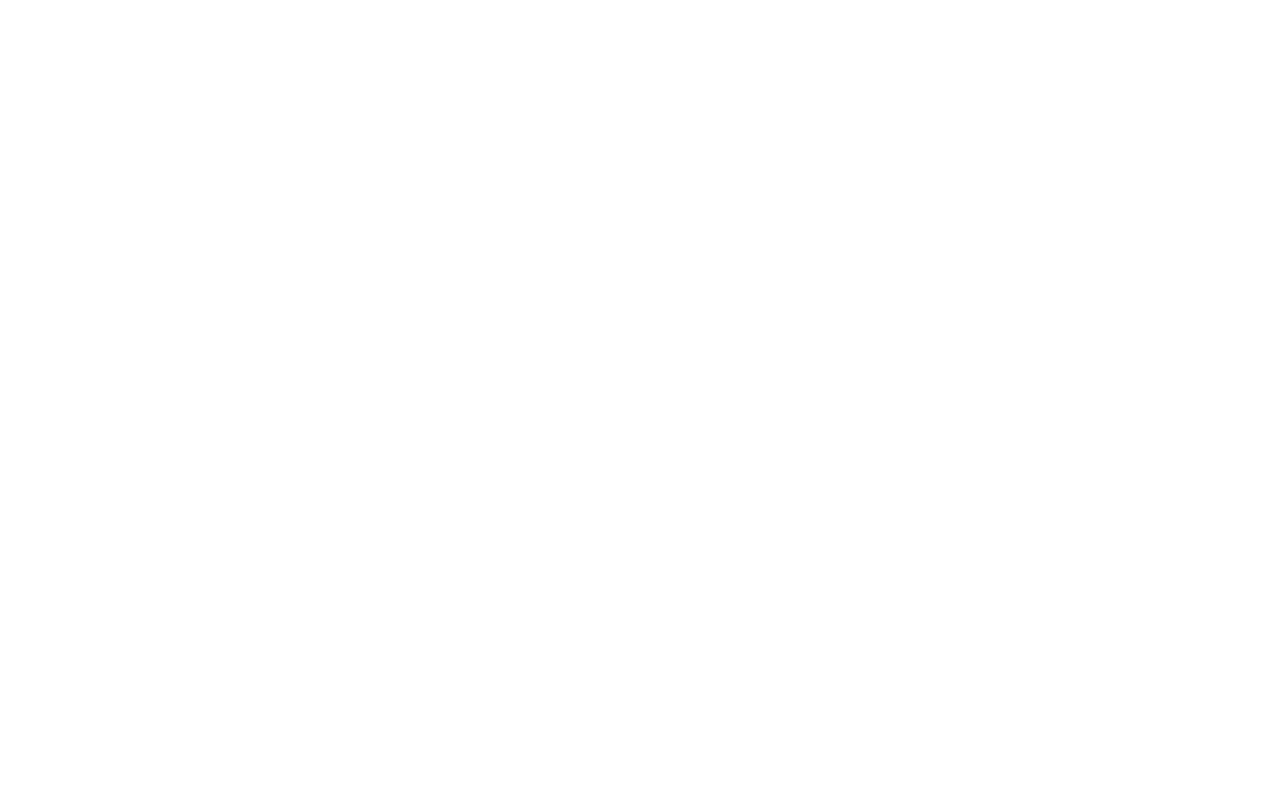
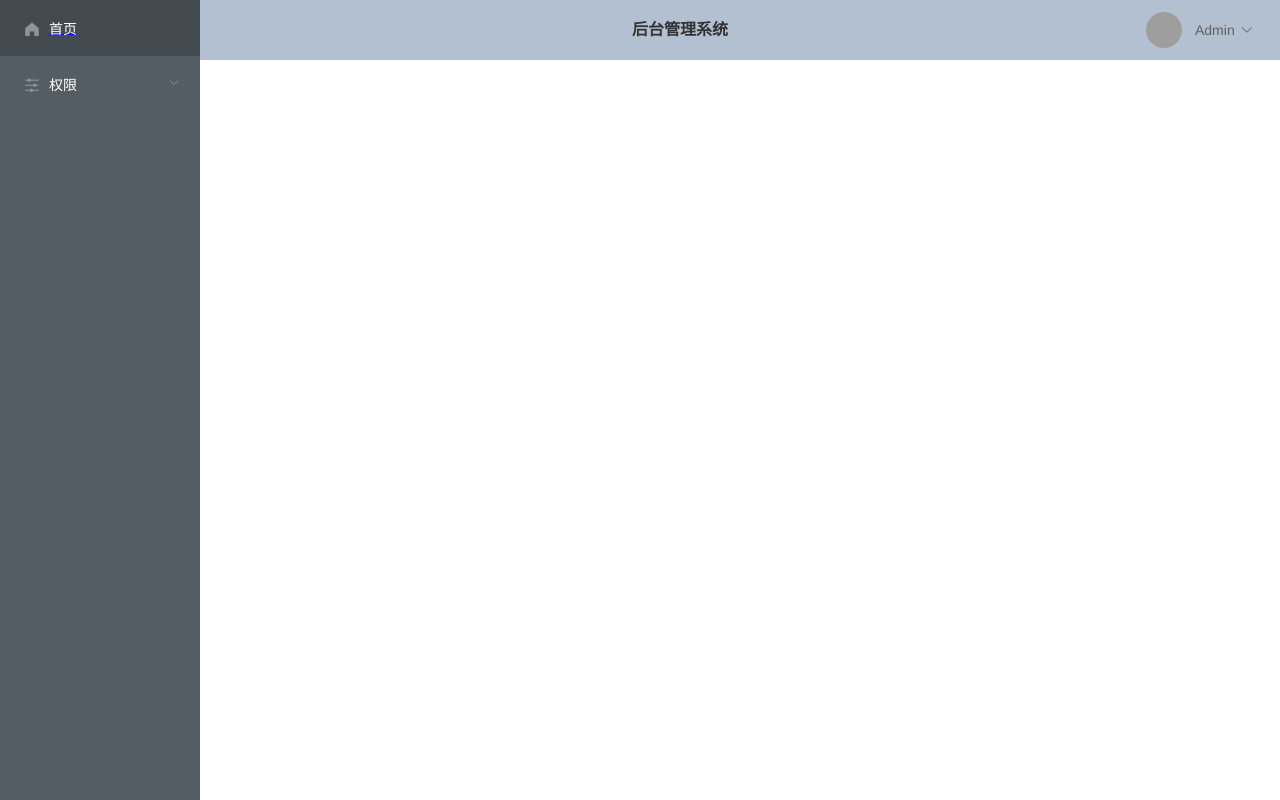
Before and after one commit to AdgerJay518/hmanage-admin-vue, a Vue app: page /ums in a window 1280 px wide. Built offline with nearby package versions, Linux system fonts and the light colour scheme; grey boxes are pictures that could not be loaded.

Commit message:
后台管理界面基本框架完成

```diff
--- a/package.json
+++ b/package.json
@@ -14,6 +14,7 @@
     "qs": "^6.10.1",
     "svg-sprite-loader": "^6.0.6",
     "vue": "^2.6.11",
+    "vue-burger-menu": "^2.0.5",
     "vue-router": "^3.2.0",
     "vuex": "^3.4.0"
   },
--- a/src/mock.js
+++ b/src/mock.js
@@ -1,5 +1,3 @@
-import request from "./axios";
-
 const Mock=require('mockjs')
 const Random=Mock.Random
 let Result={
@@ -24,3 +22,18 @@
 
     return Result
 })
+
+Mock.mock('/ums/UserInfo','get',()=>{
+    Result.data={
+        id:"",
+        username:"Admin",
+        avatar:"https://cube.elemecdn.com/0/88/03b0d39583f48206768a7534e55bcpng.png"
+    }
+
+    return Result
+})
+
+Mock.mock('/logout','post',()=>{
+
+    return Result
+})
--- a/src/router/index.js
+++ b/src/router/index.js
@@ -8,13 +8,52 @@
   {
     path: '/',
     name: 'Home',
-    component: Home
+    component: Home,
+    children:[
+      {
+        path: '/index',
+        name: 'Index',
+        component: () => import( '../views/Index')
+      },
+    ]
+  },
+  {
+    path: '/ums',
+    name: 'ums',
+    component: Home,
+    meta: {title: '权限', icon: 'ums'},
+    children:[
+      {
+        path: '/ums/admin',
+        name: 'User',
+        component: () => import( '../views/ums/admin/User'),
+        meta: {title: '用户列表', icon: 'ums-admin'}
+      },
+      {
+        path: '/ums/role',
+        name: 'Role',
+        component: () => import( '../views/ums/role/Role'),
+        meta: {title: '角色列表', icon: 'ums-role'}
+      },
+      {
+        path: '/ums/menu',
+        name: 'Menu',
+        component: () => import( '../views/ums/menu/Menu'),
+        meta: {title: '菜单列表', icon: 'ums-menu'}
+      },
+      {
+        path: '/ums/resource',
+        name: 'Resource',
+        component: () => import( '../views/ums/resource/Resource'),
+        meta: {title: '资源列表', icon: 'ums-resource'}
+      }
+    ]
   },
   {
     path: '/Login',
     name: 'Login',
     component: () => import( '../views/Login')
-  }
+  },
 ]
 
 const router = new VueRouter({
--- a/src/store/index.js
+++ b/src/store/index.js
@@ -11,7 +11,10 @@
     SET_TOKEN:(state , token)=>{
       state.token=token
       localStorage.setItem("token",token)
-    }
+    },
+    resetState:(state)=>{
+      state.token=''
+}
   },
   actions: {
   },
--- a/src/views/Home.vue
+++ b/src/views/Home.vue
@@ -1,13 +1,111 @@
 <template>
-  <div>主页</div>
+  <el-container id="all">
+    <el-aside width="200px">
+      <SideMenu></SideMenu>
+    </el-aside>
+    <el-container>
+      <el-header>
+        <strong>后台管理系统</strong>
+        <div class="header-avatar">
+          <el-avatar size="medium" :src="userInfo.avatar"></el-avatar>
+          <el-dropdown>
+          <span class="el-dropdown-link">{{userInfo.username}}<i class="el-icon-arrow-down el-icon--right"></i>
+          </span>
+            <el-dropdown-menu slot="dropdown">
+              <el-dropdown-item><router-link to="/index">首页</router-link></el-dropdown-item>
+              <el-dropdown-item @click.native="logout">退出</el-dropdown-item>
+            </el-dropdown-menu>
+          </el-dropdown>
+        </div>
+      </el-header>
+      <el-main>
+        <router-view>
+        </router-view>
+      </el-main>
+    </el-container>
+  </el-container>
 </template>
 
 <script>
+import SideMenu from "./layout/SideMenu";
+
 export default {
-  name: "Home"
+  name: "Home",
+  components:{
+    SideMenu,
+  },
+
+  data(){
+    return{
+      userInfo:{
+        id:"",
+        username:"",
+        avatar:""
+      }
+    }
+  },
+  created() {
+    this.getUserInfo()
+  },
+  methods:{
+    getUserInfo(){
+      this.$axios.get("/ums/UserInfo").then(res=>{
+        this.userInfo=res.data.data
+      })
+    },
+    logout(){
+      this.$axios.post("/logout").then(res=>{
+        localStorage.clear()
+        sessionStorage.clear()
+        this.$store.commit("resetState")
+        this.$router.push("/Login")
+      })
+    },
+  }
+
 }
 </script>
 
 <style scoped>
+a{
+  text-decoration: none;
+}
+.header-avatar{
+  width: 120px;
+  float: right;
+  display: flex;
+  justify-content: space-around;
+  align-items: center;
+}
+.el-dropdown-link {
+  cursor: pointer;
+}
+#all{
+  padding: 0;
+  margin: 0;
+  height: 100%;
+  width: 100%;
+  position: absolute;
+  top: 0;
+  left: 0;
+}
+.el-header {
+  background-color: #B3C0D1;
+  color: #333;
+  text-align: center;
+  line-height: 60px;
+}
 
+.el-aside {
+  background-color: #D3DCE6;
+  color: #333;
+  text-align:left;
+  line-height: 200px;
+}
+
+.el-main {
+
+  text-align: center;
+  line-height: 160px;
+}
 </style>
--- /dev/null
+++ b/src/views/Index.vue
@@ -0,0 +1,13 @@
+<template>
+  <div>主页</div>
+</template>
+
+<script>
+export default {
+  name:"Index"
+}
+</script>
+
+<style scoped>
+
+</style>
--- /dev/null
+++ b/src/views/layout/SideMenu.vue
@@ -0,0 +1,80 @@
+<template>
+  <el-menu
+      default-active="2"
+      class="el-menu-vertical-demo"
+      background-color="#545c64"
+      text-color="#fff"
+      active-text-color="#ffd04b"
+  >
+    <router-link to="/index">
+    <el-menu-item index="Index">
+      <template slot="title">
+        <i class="el-icon-s-home"></i>
+        <span slot="title">首页</span>
+      </template>
+    </el-menu-item>
+    </router-link>
+    <el-submenu index="0">
+      <template slot="title">
+        <i class="el-icon-s-operation"></i>
+        <span>权限</span>
+      </template>
+      <router-link to="/ums/admin">
+        <el-menu-item index="1-1">
+          <template slot="title">
+            <i class="el-icon-s-custom"></i>
+            <span slot="title">用户列表</span>
+          </template>
+        </el-menu-item>
+      </router-link>
+      <router-link to="/ums/role">
+        <el-menu-item index="1-2">
+          <template slot="title">
+            <i class="el-icon-rank"></i>
+            <span slot="title">角色列表</span>
+          </template>
+        </el-menu-item>
+      </router-link>
+      <router-link to="/ums/menu">
+        <el-menu-item index="1-3">
+          <template slot="title">
+            <i class="el-icon-menu"></i>
+            <span slot="title">菜单列表</span>
+          </template>
+        </el-menu-item>
+      </router-link>
+      <router-link to="/ums/resource">
+        <el-menu-item index="1-4">
+          <template slot="title">
+            <i class="el-icon-reading"></i>
+            <span slot="title">资源列表</span>
+          </template>
+        </el-menu-item>
+      </router-link>
+    </el-submenu>
+  </el-menu>
+</template>
+
+<script>
+export default {
+  name: "SideMenu",
+
+}
+</script>
+
+<style scoped>
+.el-menu-vertical-demo:not(.el-menu--collapse) {
+  width: 200px;
+  min-height: 400px;
+  transition: 0.3s;
+}
+.el-menu-vertical-demo{
+  height: 100%;
+}
+/*解决侧边栏导航栏突出问题,去除右侧边框*/
+.el-menu{
+  border-right: none;
+}
+
+
+</style>
--- /dev/null
+++ b/src/views/ums/admin/User.vue
@@ -0,0 +1,13 @@
+<template>
+  <div>用户列表</div>
+</template>
+
+<script>
+export default {
+  name: "User"
+}
+</script>
+
+<style scoped>
+
+</style>
--- /dev/null
+++ b/src/views/ums/menu/Menu.vue
@@ -0,0 +1,13 @@
+<template>
+<div>菜单列表</div>
+</template>
+
+<script>
+export default {
+  name: "menu"
+}
+</script>
+
+<style scoped>
+
+</style>
--- /dev/null
+++ b/src/views/ums/resource/Resource.vue
@@ -0,0 +1,13 @@
+<template>
+  <div>资源列表</div>
+</template>
+
+<script>
+export default {
+  name: "resource"
+}
+</script>
+
+<style scoped>
+
+</style>
--- /dev/null
+++ b/src/views/ums/role/Role.vue
@@ -0,0 +1,13 @@
+<template>
+<div>角色列表</div>
+</template>
+
+<script>
+export default {
+  name: "Role"
+}
+</script>
+
+<style scoped>
+
+</style>
```
